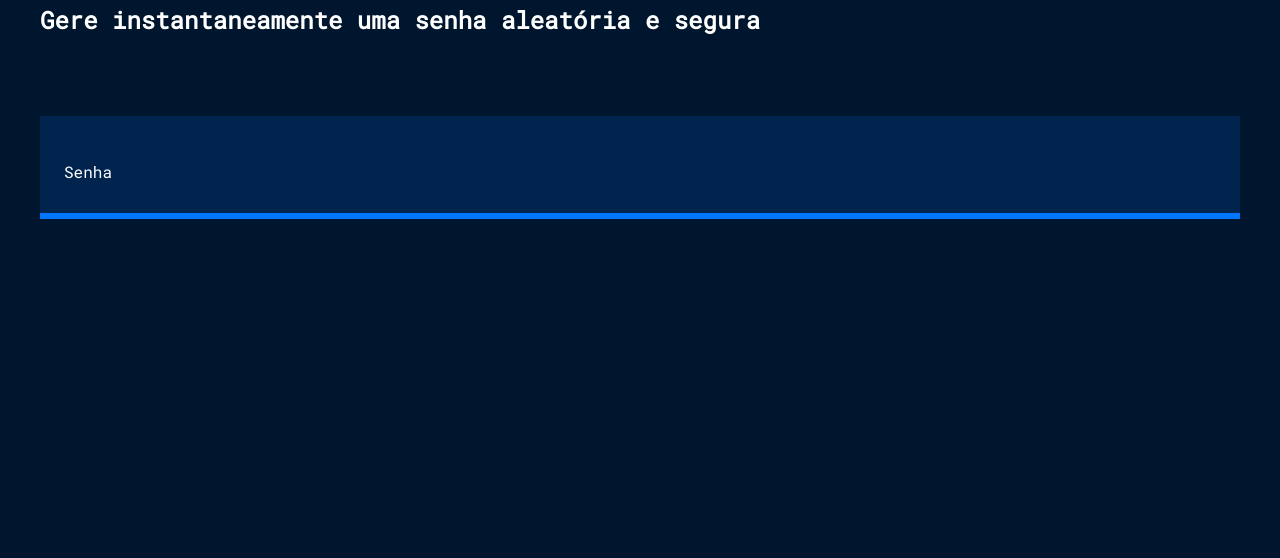
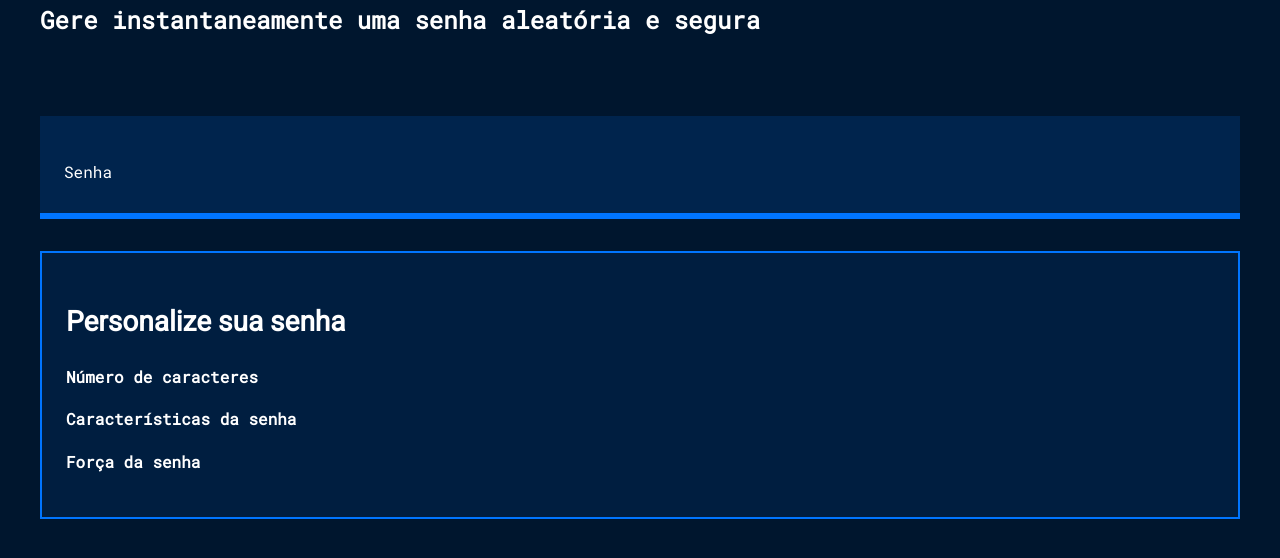
Before and after one commit to Gabs31/Gerador-de-Senha, a plain HTML site: page index.html in a window 1280 px wide. Shown: the part 116-674 px from the top of the page. Drawn offline with Linux system fonts and the light colour scheme.

Commit message:
Add files via upload

```diff
--- a/index.html
+++ b/index.html
@@ -20,6 +20,20 @@
     <label for="senha">Senha</label>
     <input name="senha" type="text" id="campo-senha">
 </div>
+<div class="parametro">
+    <h3 class="parametro-titulo">Personalize sua senha</h3>
+    <div class="parametro-coluna__senha">
+        <div class="parametro-senha">
+            <h4 class="parametro-senha__titulo">Número de caracteres</h4>
+        </div>
+        <div class="parametro-senha">
+            <h4 class="parametro-senha__titulo">Características da senha</h4>
+        </div>
+        <div class="parametro-senha">
+            <h4 class="parametro-senha__titulo">Força da senha</h4>
+        </div>
+    </div>
+</div>
 </section>
 </body>
 
--- a/style.css
+++ b/style.css
@@ -57,3 +57,15 @@ body{
     max-width: 1200px;
     margin: 0 auto;
 }
+
+.parametro{
+    background-color: var(--fundo-texto);
+    border: 2px solid var(--borda);
+    margin-top: 32px;
+    padding: 24px;
+}
+
+.parametro-titulo{
+    font-family: var(--roboto-mono);
+    font-size: 28px;
+}
```
